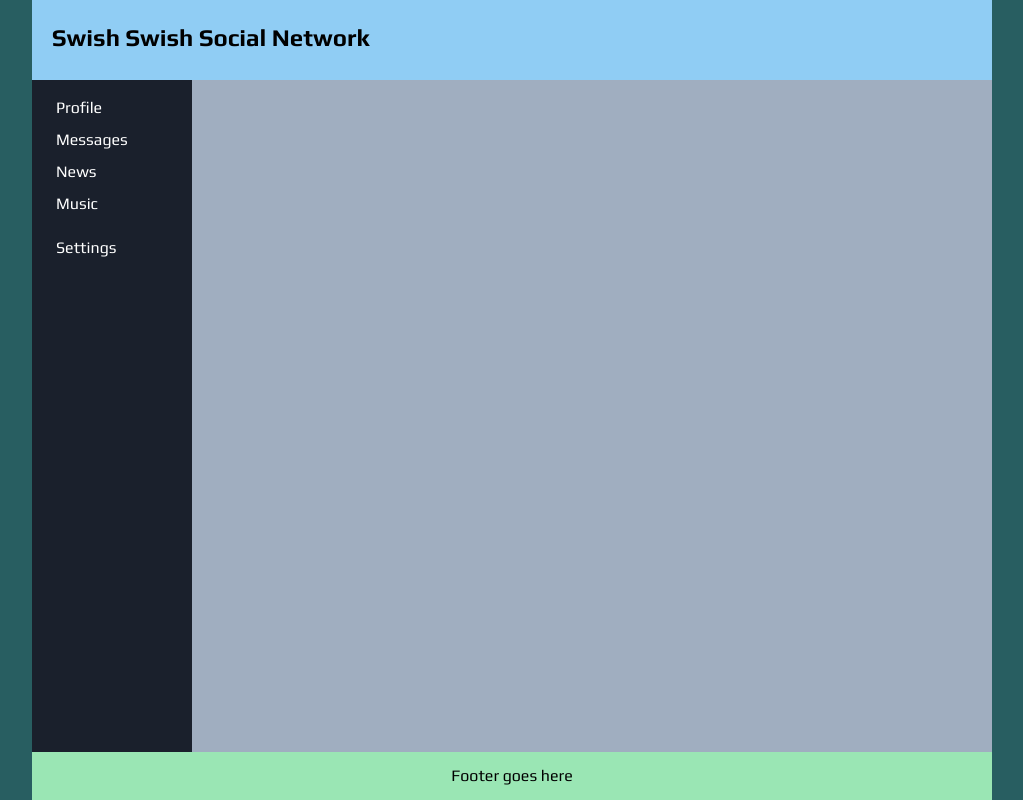
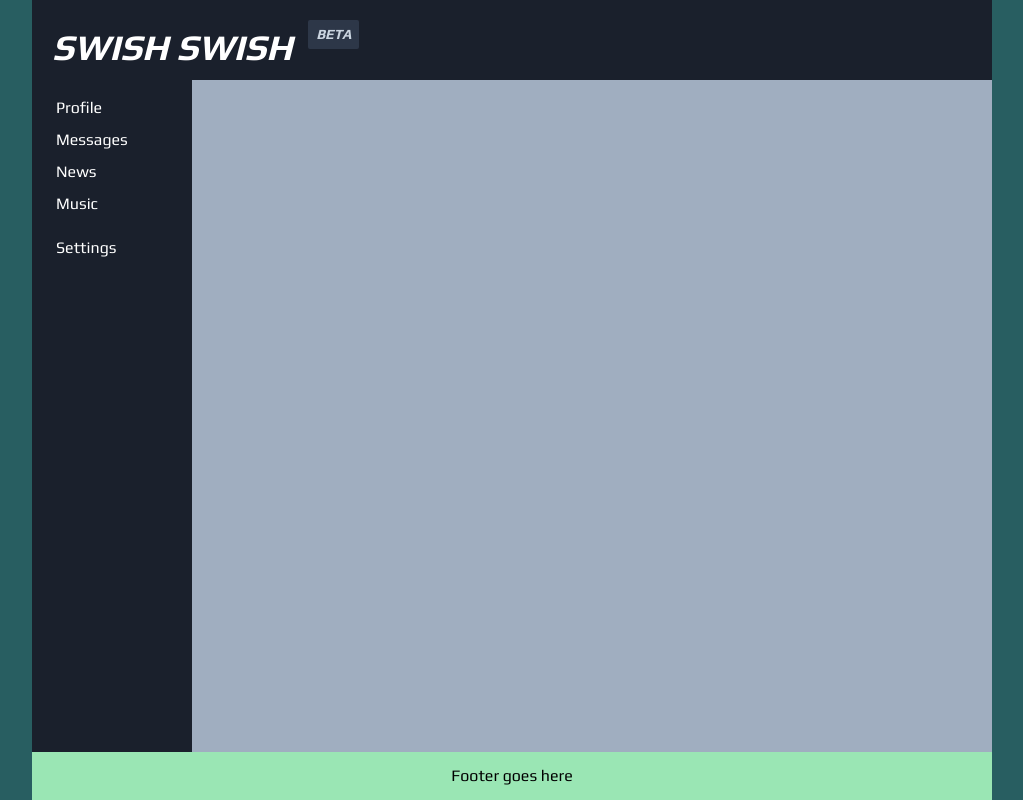
Before and after one commit to TimSeryakov/social-network-tw-ts, a React (Create React App) app: page / in a window 1280 px wide. Shown: the whole page, without its empty margins (128-1151 px from the left). Built offline with nearby package versions, Linux system fonts and the light colour scheme.

Commit message:
SWISH SWISH logo

```diff
--- a/src/components/Header/Header.tsx
+++ b/src/components/Header/Header.tsx
@@ -4,8 +4,10 @@ import React from 'react';
 export const Header = () => {
 
   return (
-      <header className="p-5 bg-blue-300 h-20">
-        <h1 className="font-bold text-2xl font-play">Swish Swish Social Network</h1>
+      <header className="p-5 bg-gray-900 h-20">
+        <h1 className="font-bold text-4xl font-play uppercase italic text-white font-bold relative">Swish Swish
+          <span className="uppercase bg-gray-800 text-gray-400 ml-4 px-2 py-1 rounded-sm text-sm inline-block absolute -translate-y-1/2">beta</span></h1>
+
       </header>
   )
 }
```
